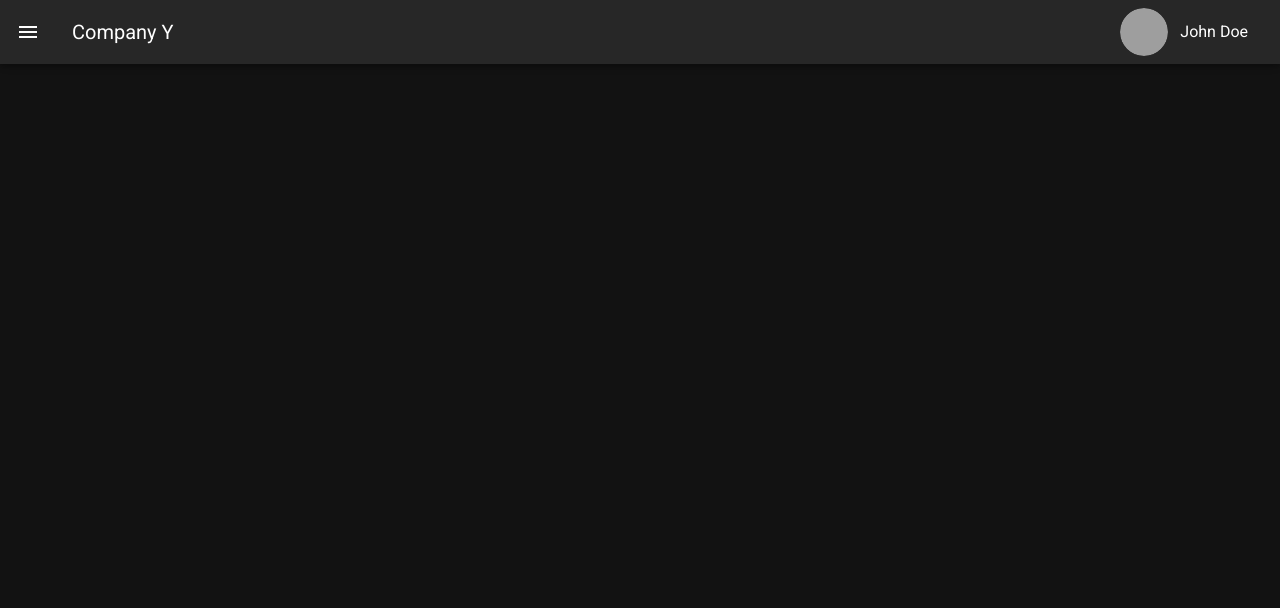
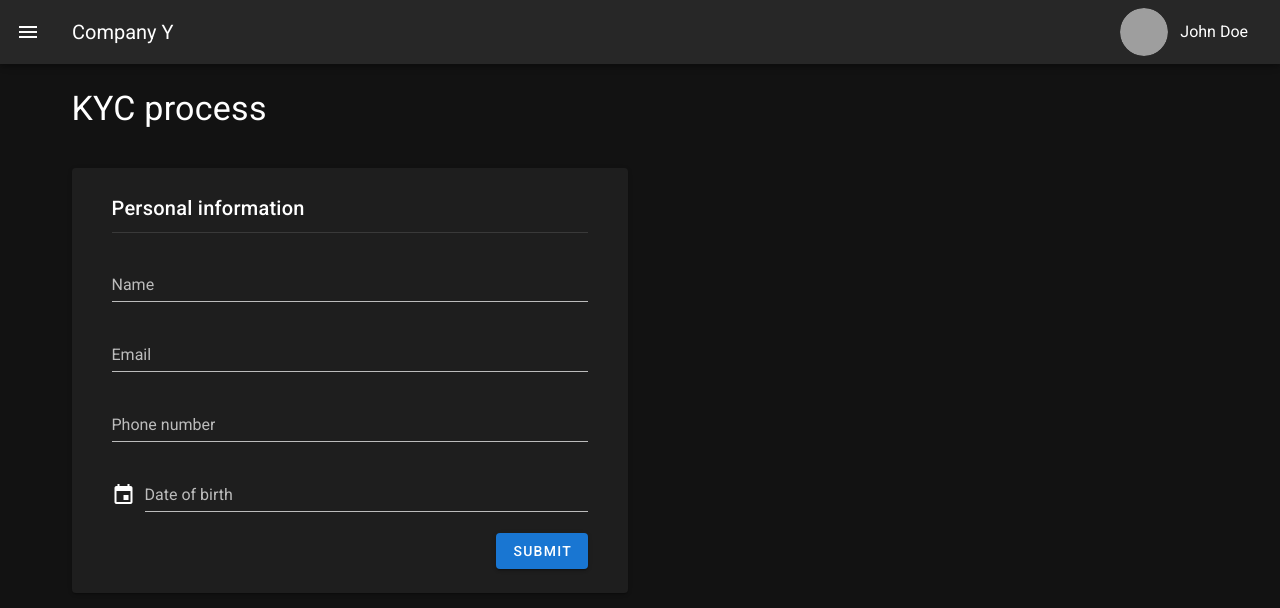
Before and after one commit to zufarzhan/kyc-pep-flow-example, a Nuxt app: page /kyc in a window 1280 px wide. Before the commit this address had no page. Shown: the top 608 px of the page. Built offline with nearby package versions, Linux system fonts and the light colour scheme; grey boxes are pictures that could not be loaded.

Commit message:
feat(client): Added Personal info form - KYC page

```diff
--- /dev/null
+++ b/components/PersonalInfoForm.vue
@@ -0,0 +1,77 @@
+<template>
+  <v-card class="py-6 px-10">
+    <div class="text-h6 mb-2">Personal information</div>
+    <v-divider></v-divider>
+    <v-form v-model="valid" class="mt-6">
+      <v-text-field
+        v-model="name"
+        :rules="nameRules"
+        label="Name"
+        required
+      ></v-text-field>
+      <v-text-field
+        v-model="email"
+        :rules="emailRules"
+        label="Email"
+        required
+      ></v-text-field>
+      <v-text-field
+        v-model="phone"
+        :rules="phoneRules"
+        label="Phone number"
+        required
+      ></v-text-field>
+      <v-menu
+        v-model="dateMenu"
+        :close-on-content-click="false"
+        :nudge-right="40"
+        transition="scale-transition"
+        offset-y
+        min-width="auto"
+      >
+        <template #activator="{ on, attrs }">
+          <v-text-field
+            v-model="dateOfBirth"
+            label="Date of birth"
+            prepend-icon="mdi-calendar"
+            readonly
+            :rules="dateOfBirthRules"
+            v-bind="attrs"
+            v-on="on"
+          ></v-text-field>
+        </template>
+        <v-date-picker
+          v-model="dateOfBirth"
+          @input="dateMenu = false"
+        ></v-date-picker>
+      </v-menu>
+    </v-form>
+
+    <div class="d-flex justify-end">
+      <v-btn color="primary">Submit</v-btn>
+    </div>
+  </v-card>
+</template>
+
+<script>
+export default {
+  name: 'PersonalInfoForm',
+  data() {
+    return {
+      valid: false,
+      name: '',
+      nameRules: [(v) => !!v || 'Name is required'],
+      email: '',
+      emailRules: [
+        (v) => !!v || 'E-mail is required',
+        (v) => /.+@.+/.test(v) || 'E-mail must be valid',
+      ],
+      phone: '',
+      phoneRules: [(v) => !!v || 'Phone is required'],
+      dateOfBirth: null,
+      dateOfBirthRules: [(v) => !!v || 'Date of birth is required'],
+      dateMenu: false,
+    }
+  },
+}
+</script>
--- /dev/null
+++ b/pages/kyc.vue
@@ -0,0 +1,17 @@
+<template>
+  <v-container>
+    <div class="text-h4 mb-10">KYC process</div>
+
+    <v-row>
+      <v-col cols="12" sm="6">
+        <personal-info-form />
+      </v-col>
+    </v-row>
+  </v-container>
+</template>
+
+<script>
+export default {
+  name: 'KycPage',
+}
+</script>
```
Also changed, not shown: 1 other file (tests, documents, lock files or other folders).
